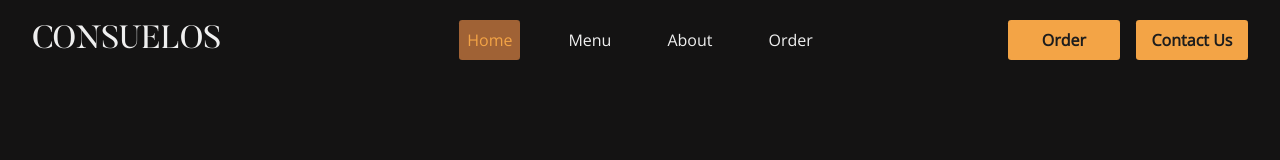
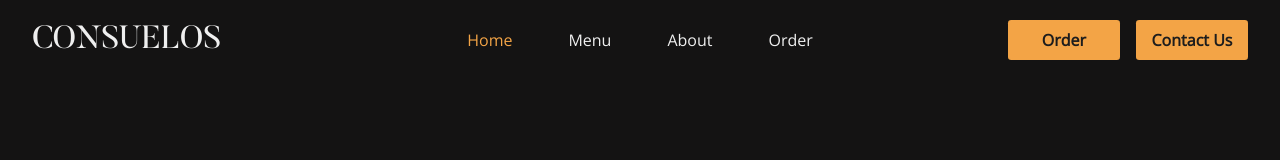
Before and after one commit to Mindmazing/odin-restaurant, a website built with webpack: page src/template.html in a window 1280 px wide. In both pictures the pointer is over the button "Home". Built offline with nearby package versions, Linux system fonts and the light colour scheme.

Commit message:
Change background color of nav buttons on hover to none

```diff
--- a/src/css/style.css
+++ b/src/css/style.css
@@ -167,6 +167,7 @@ header nav {
 
 .nav-btn:hover {
   color: var(--orange-color);
+  background: none;
 }
 
 .nav-btn:focus {
```
